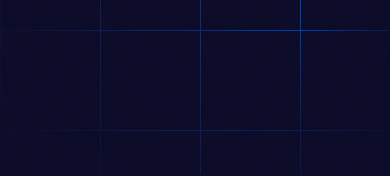
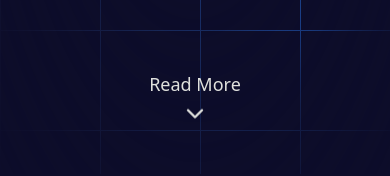
Before and after one commit to Berget1411/another-new-portfolio, a Next.js app: page / in a window 390 px wide. Shown: the part 670-846 px from the top of the page. Built offline with nearby package versions, Linux system fonts and the light colour scheme.

Commit message:
fix: show read more arrow on mobile

```diff
--- a/components/hero/hero.tsx
+++ b/components/hero/hero.tsx
@@ -161,7 +161,7 @@ export function Hero() {
       </div>
 
       <motion.div
-        className='absolute bottom-4 left-0 right-0 flex justify-center max-sm:bottom-2 max-sm:hidden'
+        className='absolute bottom-4 left-0 right-0 flex justify-center max-sm:bottom-2'
         variants={readMoreVariants}
         initial='hidden'
         animate='visible'
```
